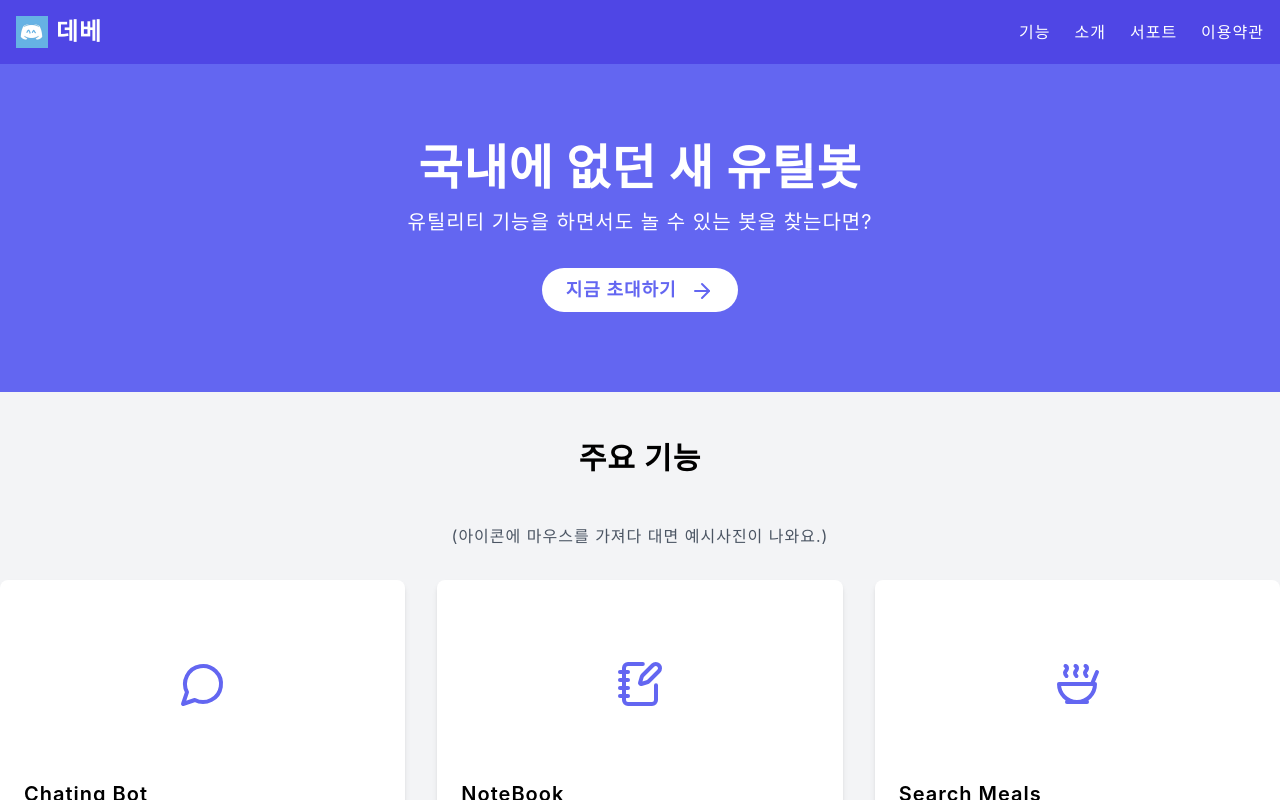
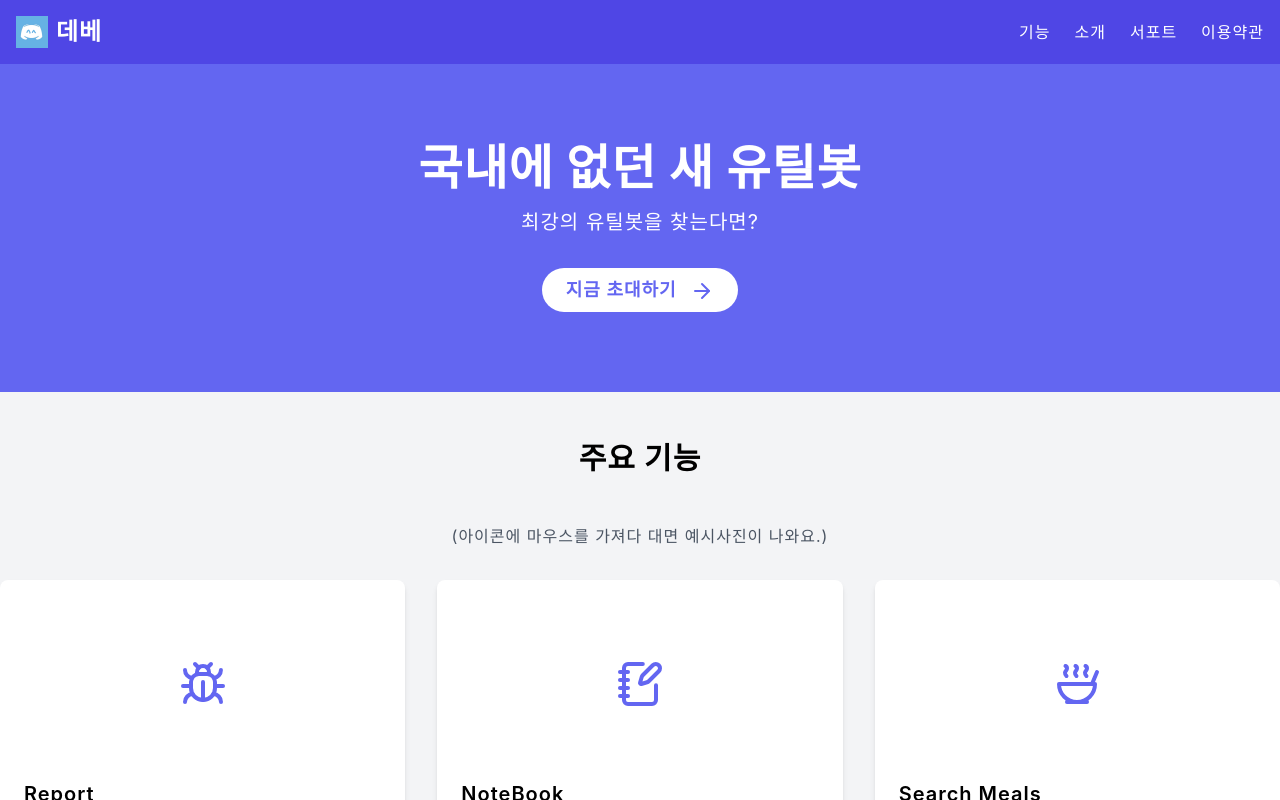
Before and after one commit to asdfghjklqwertyuiop0987654321/Debae1111, a React (Create React App) app: page / in a window 1280 px wide. Shown: the top 800 px of the page. Built offline with nearby package versions, Linux system fonts and the light colour scheme; a web font is replaced by a local one.

Commit message:
DiscordBotLandingPage.js

```diff
--- a/src/DiscordBotLandingPage.js
+++ b/src/DiscordBotLandingPage.js
@@ -1,10 +1,10 @@
 import React, { useState, useEffect, useCallback } from 'react';
-import { ArrowRight, MessageCircle, Soup, NotebookPen, X } from 'lucide-react';
+import { ArrowRight, Bug, Soup, NotebookPen, X } from 'lucide-react';
 
 // 이미지 import
-import chatBotImage from './images/chatbot.jpg';
-import notebookImage from './images/notebook.jpg';
-import mealsImage from './images/meals.jpg';
+import chatBotImage from './images/report.mp4';
+import notebookImage from './images/note.mp4';
+import mealsImage from './images/meal.mp4';
 import logoImage from './images/logo.png';  // Import your logo image
 
 const Modal = ({ isOpen, onClose, children, className = '' }) => {
@@ -252,7 +252,7 @@ export default function DiscordBotLandingPage() {
       <header className="text-center py-20 bg-indigo-500 text-white">
         <h1 className="text-5xl font-bold mb-4">국내에 없던 새 유틸봇</h1>
         <p className="text-xl mb-8">
-          유틸리티 기능을 하면서도 놀 수 있는 봇을 찾는다면?
+          최강의 유틸봇을 찾는다면?
         </p>
         <a href="https://discord.com/oauth2/authorize?client_id=1200806383159869532">
           <button className="bg-white text-indigo-500 px-6 py-2 rounded-full font-semibold text-lg hover:bg-indigo-100 transition duration-300">
@@ -269,9 +269,9 @@ export default function DiscordBotLandingPage() {
          </p>
           <div className="grid md:grid-cols-3 gap-8">
             <FeatureCard
-              icon={<MessageCircle className="text-indigo-500" size={48} />}
-              title="Chating Bot"
-              description="데베야 `할 말`로 데베와 대화를 해보세요."
+              icon={<Bug className="text-indigo-500" size={48} />}
+              title="Report"
+              description="데베의 버그를 신고하면 개발자의 DM으로 연락이 가요."
               imageSrc={chatBotImage}
             />
             <FeatureCard
```
